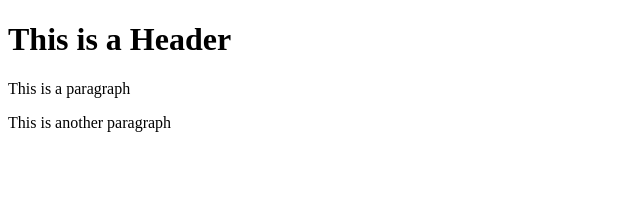
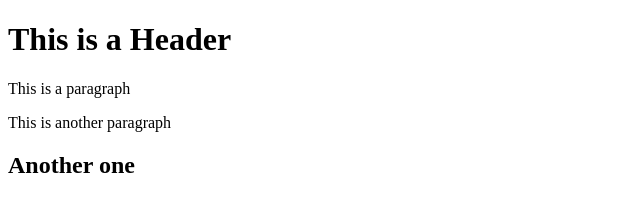
Before and after one commit to IsaacMunoz1490/git-test, a plain HTML site: page index.html in a window 1280 px wide. Shown: the whole page, without its empty margins (0-640 px from the left). Drawn offline with Linux system fonts and the light colour scheme.

Commit message:
fourth commit

```diff
--- a/index.html
+++ b/index.html
@@ -4,5 +4,6 @@
         <h1>This is a Header</h1>
         <p>This is a paragraph</p>
         <p>This is another paragraph</p>
+        <h2>Another one</h2>
     </body>
 </html>
```
